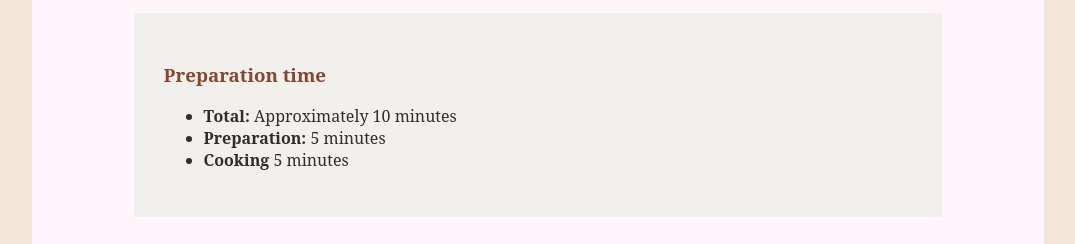
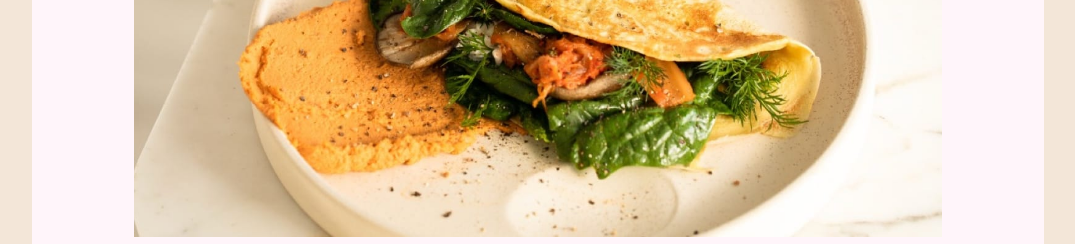
Before and after one commit to Pe-te-r/Recipe-page, a plain HTML site: page index.html in a window 1280 px wide. Shown: the part 141-385 px from the top of the page, without its empty margins (102-1177 px from the left). Drawn offline with Linux system fonts and the light colour scheme.

Commit message:
Update index.html

```diff
--- a/index.html
+++ b/index.html
@@ -19,7 +19,7 @@
 
     <div>
       <div class="img-div">
-      <img src=".image-omelette.jpeg" alt="">
+      <img src="./image-omelette.jpeg" alt="">
     </div>
     <div class="introduction">
       <h1>  Simple Omelette Recipe  </h1>
```
